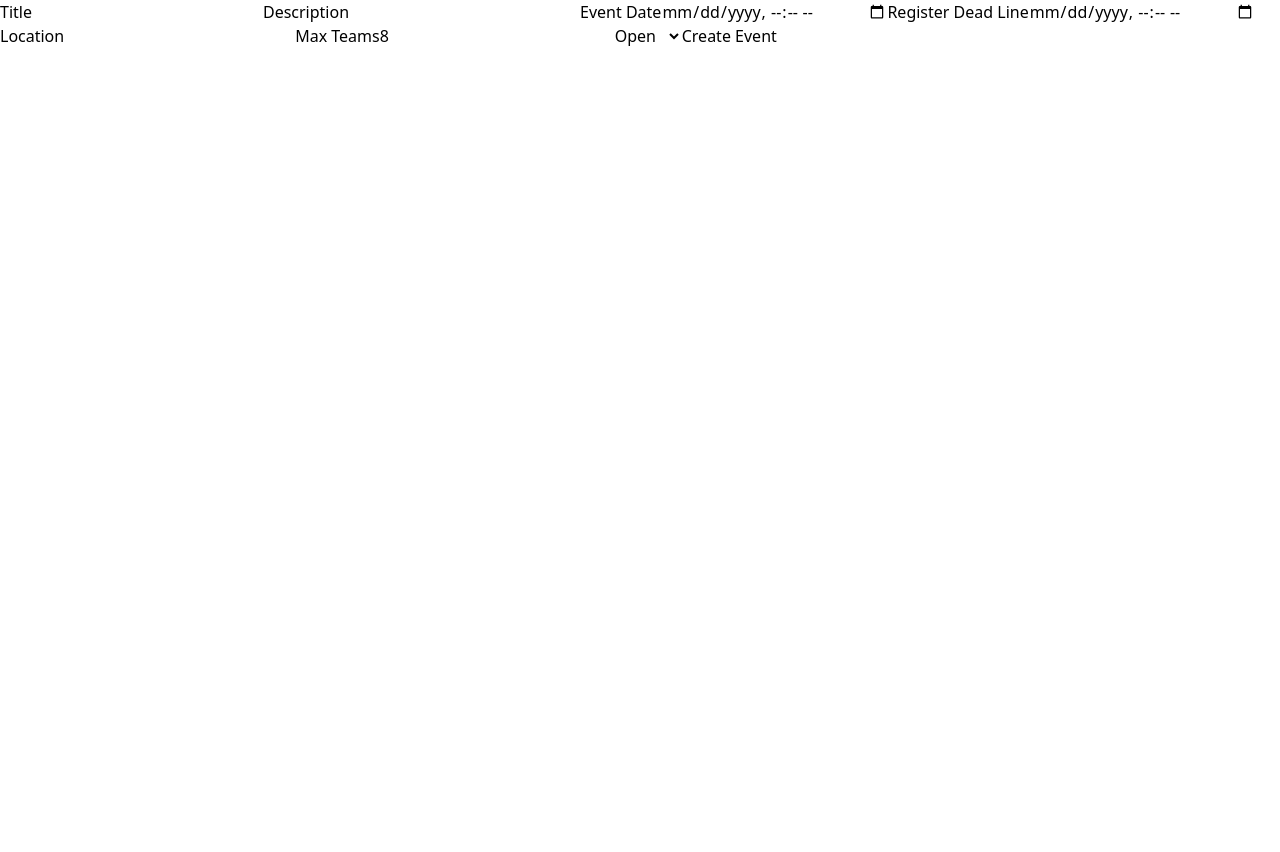
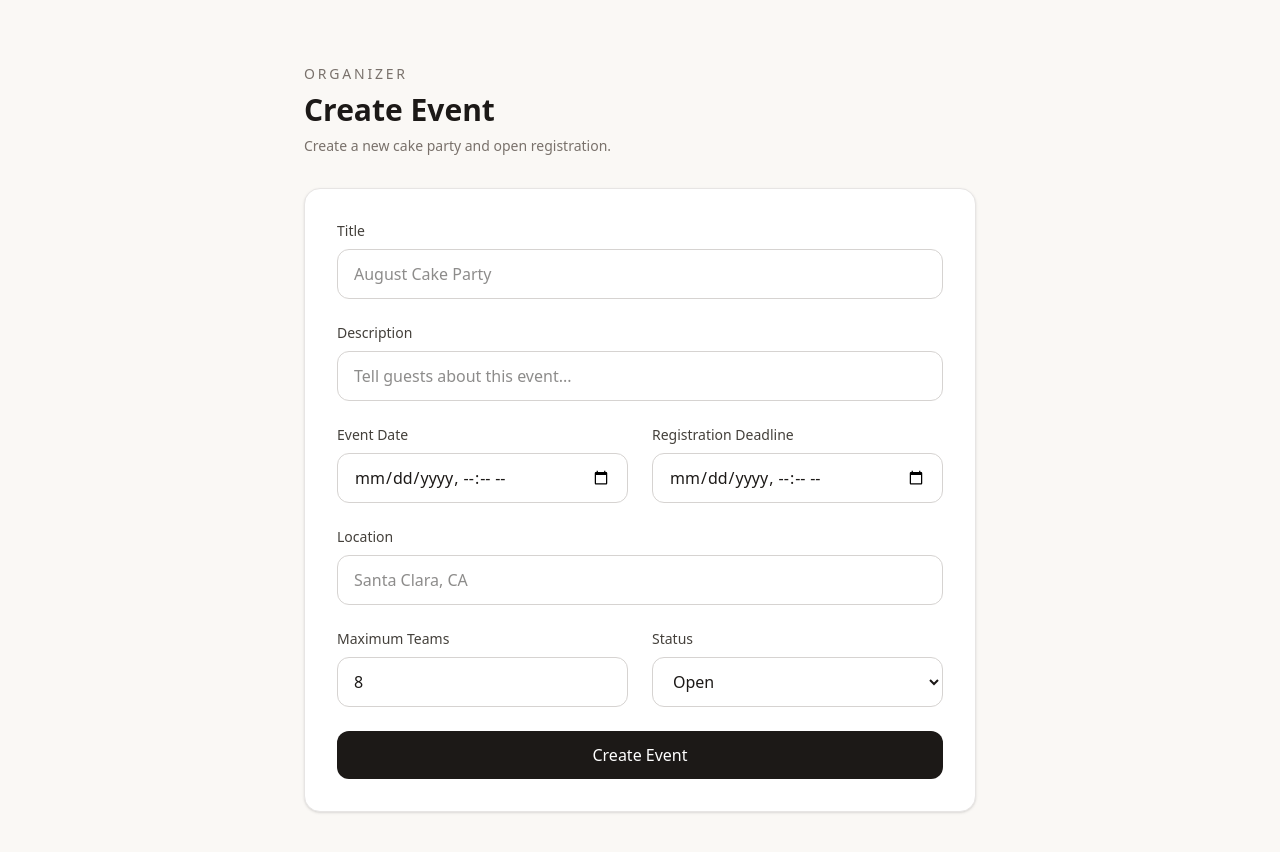
Before and after one commit to SheepHappy2020/Avoda-Cake, a Next.js app in the folder vodacake/: page /organizer/create-event in a window 1280 px wide. Shown: the top 852 px of the page. Before the commit the page ends 800 px from the top, so only its background shows below. Built offline with nearby package versions, Linux system fonts and the light colour scheme.

Commit message:
event create css

```diff
--- a/vodacake/app/organizer/create-event/page.tsx
+++ b/vodacake/app/organizer/create-event/page.tsx
@@ -74,34 +74,146 @@ export default function CreateEventPage() {
         }
     }
     return (
-        <div>
-            {registeredSuccessful && <h1>Event Create Successful</h1>}
-            {errorMessage && <p>{errorMessage}</p>}
-            <form onSubmit={handleOnSubmit}>
-                <label>
+        <main className="min-h-screen bg-[#FAF8F5] px-6 py-16">
+            <div className="mx-auto max-w-2xl">
+
+                {/* Page title */}
+                <div className="mb-8">
+                    <p className="mb-2 text-sm font-medium uppercase tracking-[0.2em] text-stone-500">
+                        Organizer
+                    </p>
+
+                    <h1 className="text-3xl font-semibold text-stone-900">
+                        Create Event
+                    </h1>
+
+                    <p className="mt-2 text-sm text-stone-500">
+                        Create a new cake party and open registration.
+                    </p>
+                </div>
+
+                {/* Success message */}
+                {registeredSuccessful && (
+                    <div className="mb-6 rounded-xl border border-green-200 bg-green-50 px-4 py-3 text-sm text-green-700">
+                        Event Created Successfully
+                    </div>
+                )}
+
+                {/* Error message */}
+                {errorMessage && (
+                    <div className="mb-6 rounded-xl border border-red-200 bg-red-50 px-4 py-3 text-sm text-red-700">
+                        {errorMessage}
+                    </div>
+                )}
+
+                {/* Form card */}
+                <form
+                    onSubmit={handleOnSubmit}
+                    className="space-y-6 rounded-2xl border border-stone-200 bg-white p-8 shadow-sm"
+                >
+                    <label className="block">
+                        <span className="mb-2 block text-sm font-medium text-stone-700">
                             Title
-                    <input required type="text" name='title' value={eventForm.title} onChange={(event)=>handleInputChange(event)} />
+                        </span>
+
+                        <input
+                            required
+                            type="text"
+                            name="title"
+                            value={eventForm.title}
+                            onChange={handleInputChange}
+                            placeholder="August Cake Party"
+                            className="w-full rounded-xl border border-stone-300 px-4 py-3 text-stone-900 outline-none transition focus:border-stone-500"
+                        />
                     </label>
-                <label>
+
+                    <label className="block">
+                        <span className="mb-2 block text-sm font-medium text-stone-700">
                             Description
-                    <input type="text" name='description' value={eventForm.description ?? ""} onChange={(event) => handleInputChange(event)} />
+                        </span>
+
+                        <input
+                            type="text"
+                            name="description"
+                            value={eventForm.description ?? ""}
+                            onChange={handleInputChange}
+                            placeholder="Tell guests about this event..."
+                            className="w-full rounded-xl border border-stone-300 px-4 py-3 text-stone-900 outline-none transition focus:border-stone-500"
+                        />
                     </label>
-                <label>
+
+                    {/* Dates */}
+                    <div className="grid gap-6 md:grid-cols-2">
+                        <label className="block">
+                            <span className="mb-2 block text-sm font-medium text-stone-700">
                                 Event Date
-                    <input type="datetime-local" name='eventDate' value={eventForm.eventDate} onChange={(event) => handleInputChange(event)} />
+                            </span>
+
+                            <input
+                                required
+                                type="datetime-local"
+                                name="eventDate"
+                                value={eventForm.eventDate}
+                                onChange={handleInputChange}
+                                className="w-full rounded-xl border border-stone-300 px-4 py-3 text-stone-900 outline-none transition focus:border-stone-500"
+                            />
                         </label>
-                <label>
-                    Register Dead Line
-                    <input type="datetime-local" name='registrationDeadline' value={eventForm.registrationDeadline} onChange={(event) => handleInputChange(event)} />
+
+                        <label className="block">
+                            <span className="mb-2 block text-sm font-medium text-stone-700">
+                                Registration Deadline
+                            </span>
+
+                            <input
+                                required
+                                type="datetime-local"
+                                name="registrationDeadline"
+                                value={eventForm.registrationDeadline}
+                                onChange={handleInputChange}
+                                className="w-full rounded-xl border border-stone-300 px-4 py-3 text-stone-900 outline-none transition focus:border-stone-500"
+                            />
                         </label>
-                <label>
+                    </div>
+
+                    <label className="block">
+                        <span className="mb-2 block text-sm font-medium text-stone-700">
                             Location
-                    <input type="text" name='location' value={eventForm.location} onChange={(event) => handleInputChange(event)} />
+                        </span>
+
+                        <input
+                            required
+                            type="text"
+                            name="location"
+                            value={eventForm.location}
+                            onChange={handleInputChange}
+                            placeholder="Santa Clara, CA"
+                            className="w-full rounded-xl border border-stone-300 px-4 py-3 text-stone-900 outline-none transition focus:border-stone-500"
+                        />
                     </label>
-                <label>
-                    Max Teams
-                    <input type="number" min={1} name='maxTeams' value={eventForm.maxTeams} onChange={(event) => handleInputChange(event)} />
+
+                    {/* Max teams + status */}
+                    <div className="grid gap-6 md:grid-cols-2">
+                        <label className="block">
+                            <span className="mb-2 block text-sm font-medium text-stone-700">
+                                Maximum Teams
+                            </span>
+
+                            <input
+                                required
+                                type="number"
+                                min={1}
+                                name="maxTeams"
+                                value={eventForm.maxTeams}
+                                onChange={handleInputChange}
+                                className="w-full rounded-xl border border-stone-300 px-4 py-3 text-stone-900 outline-none transition focus:border-stone-500"
+                            />
                         </label>
+
+                        <label className="block">
+                            <span className="mb-2 block text-sm font-medium text-stone-700">
+                                Status
+                            </span>
+
                             <select
                                 name="status"
                                 value={eventForm.status}
@@ -111,12 +223,22 @@ export default function CreateEventPage() {
                                         status: e.target.value,
                                     }))
                                 }
+                                className="w-full rounded-xl border border-stone-300 bg-white px-4 py-3 text-stone-900 outline-none transition focus:border-stone-500"
                             >
                                 <option value="open">Open</option>
                                 <option value="closed">Closed</option>
                             </select>
-                <button type='submit'>Create Event</button>
+                        </label>
+                    </div>
+
+                    <button
+                        type="submit"
+                        className="w-full rounded-xl bg-stone-900 px-5 py-3 font-medium text-white transition hover:bg-stone-700"
+                    >
+                        Create Event
+                    </button>
                 </form>
             </div>
+        </main>
     );
 }
```
Lines whose indentation alone changed are shown as unchanged.
